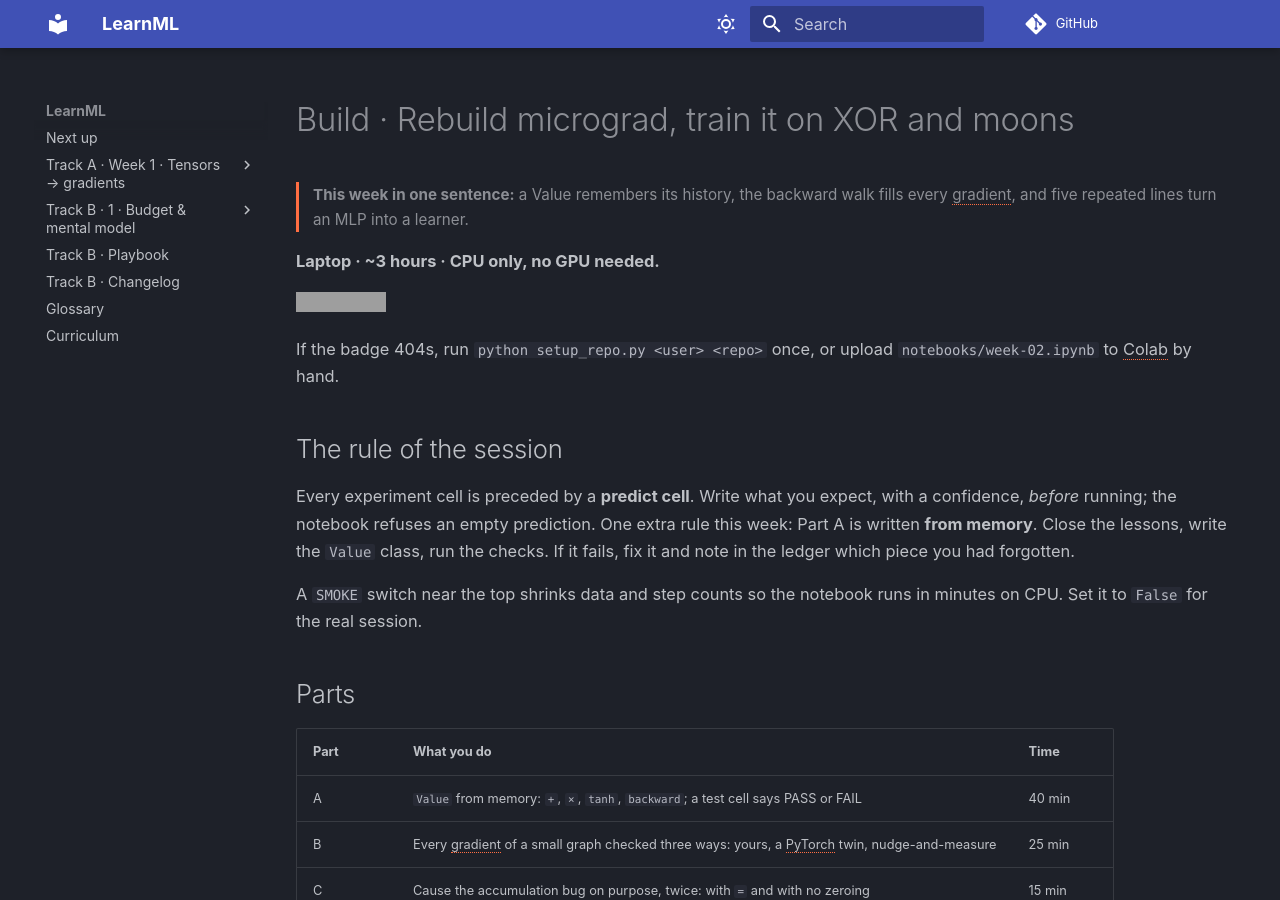
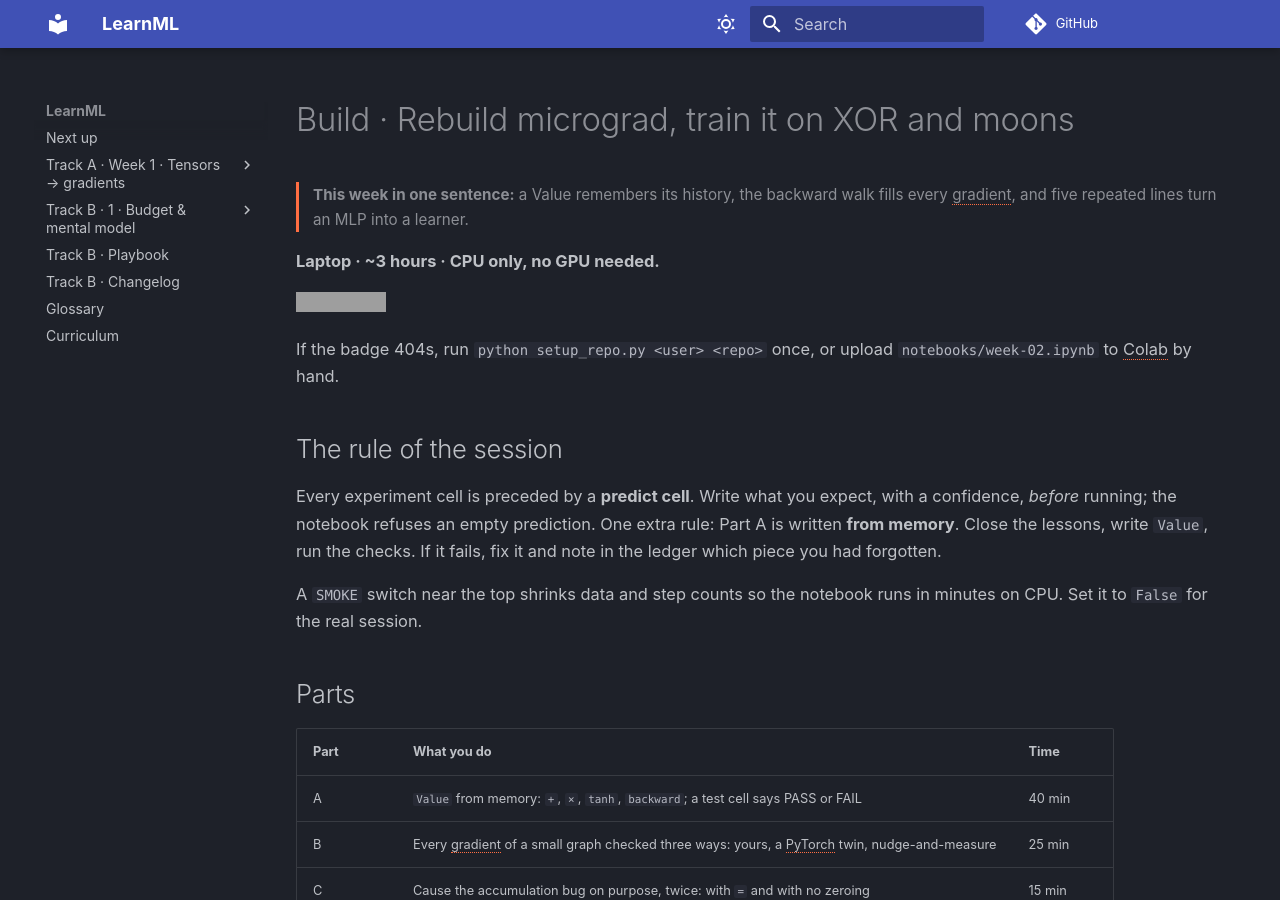
Before and after one commit to mjtri/learnml, an MkDocs documentation site: the page built from docs/week-02/build.md, in a window 1280 px wide and 900 px high. Built offline with MkDocs 1.6.1 and Material for MkDocs 9.7.7, drawn with Linux system fonts in a browser that asks for light colours; comment, search, counter and statistics services are not loaded; grey boxes are pictures that could not be loaded.

Commit message:
Trim week-02 build.md to the 400-word contract
Co-Authored-By: Claude Fable 5.1 <noreply@anthropic.com>

```diff
--- a/docs/week-02/build.md
+++ b/docs/week-02/build.md
@@ -16,7 +16,7 @@ If the badge 404s, run `python setup_repo.py <user> <repo>` once, or upload `not
 
 ## The rule of the session
 
-Every experiment cell is preceded by a **predict cell**. Write what you expect, with a confidence, *before* running; the notebook refuses an empty prediction. One extra rule this week: Part A is written **from memory**. Close the lessons, write the `Value` class, run the checks. If it fails, fix it and note in the ledger which piece you had forgotten.
+Every experiment cell is preceded by a **predict cell**. Write what you expect, with a confidence, *before* running; the notebook refuses an empty prediction. One extra rule: Part A is written **from memory**. Close the lessons, write `Value`, run the checks. If it fails, fix it and note in the ledger which piece you had forgotten.
 
 A `SMOKE` switch near the top shrinks data and step counts so the notebook runs in minutes on CPU. Set it to `False` for the real session.
 
```
